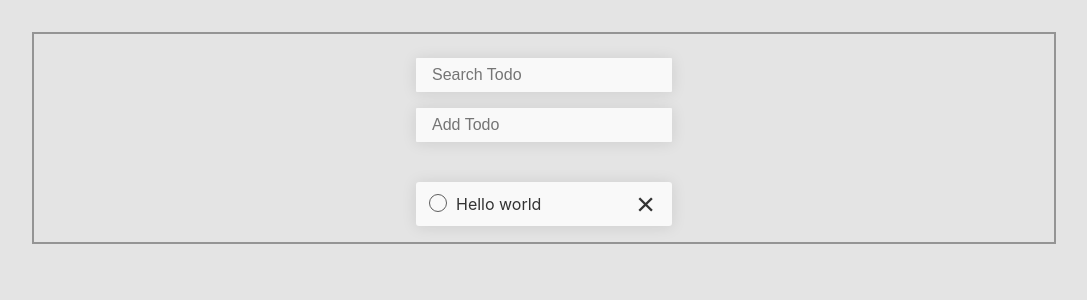
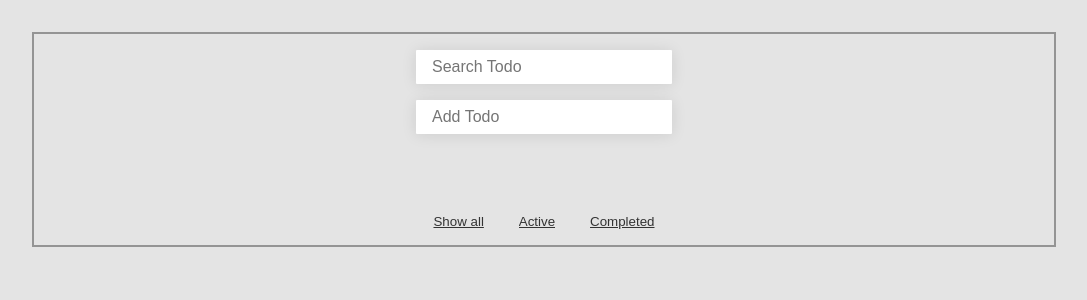
Before and after one commit to ArifSanaullah/TODO-with-redux, a React (Create React App) app: page / in a window 1280 px wide. Shown: the top 300 px of the page, without its empty margins (96-1183 px from the left). Built offline with nearby package versions, Linux system fonts and the light colour scheme.

Commit message:
Added visibilityFilters and fixed few style errors

```diff
--- a/src/actionTypes/index.js
+++ b/src/actionTypes/index.js
@@ -6,3 +6,6 @@ export const editTodo = actionTypes.EDIT_TODO;
 export const searchTodo = actionTypes.SEARCH_TODO;
 export const changeHandler = actionTypes.HANDLE_CHANGE;
 export const handleCompleted = actionTypes.HANDLE_COMPLETED;
+export const showAll = actionTypes.SHOW_ALL;
+export const showActive = actionTypes.SHOW_ACTIVE;
+export const showCompleted = actionTypes.SHOW_COMPLETED;
--- a/src/actions/index.js
+++ b/src/actions/index.js
@@ -4,12 +4,15 @@ export const addTodo = (e) => {
   return {
     type: actionTypes.addTodo,
     whichKey: e.which,
-    payload: { todo: {value: e.target.value} }
+    payload: { todo: { value: e.target.value } }
   };
 };
 
 export const changeHandler = (e, todo) => {
-  return { type: actionTypes.changeHandler, payload: { todo: { ...todo, value: e.target.value} } };
+  return {
+    type: actionTypes.changeHandler,
+    payload: { todo: { ...todo, value: e.target.value } }
+  };
 };
 
 export const deleteTodo = (todoid) => {
@@ -29,3 +32,24 @@ export const handleCompleted = (todo) => {
     payload: { ...todo }
   };
 };
+
+export const showAll = (todos) => {
+  return {
+    type: actionTypes.showAll,
+    payload: { todos }
+  };
+};
+
+export const showActive = (todos) => {
+  return {
+    type: actionTypes.showActive,
+    payload: { todos }
+  };
+};
+
+export const showCompleted = (todos) => {
+  return {
+    type: actionTypes.showCompleted,
+    payload: { todos }
+  };
+};
--- a/src/components/Input.component/Input.component.jsx
+++ b/src/components/Input.component/Input.component.jsx
@@ -10,7 +10,8 @@ const Input = (props) => {
     changeHandler,
     clickHandler,
     keyDownHandler,
-    checked
+    checked,
+    classname
   } = props;
   return (
     <input
@@ -21,7 +22,7 @@ const Input = (props) => {
       onKeyDown={keyDownHandler}
       onChange={changeHandler}
       defaultChecked={checked}
-      className="input"
+      className={classname}
     />
   );
 };
--- a/src/components/Todo.component/Todo.component.jsx
+++ b/src/components/Todo.component/Todo.component.jsx
@@ -10,12 +10,18 @@ function Todo(props) {
       <Input
         type="checkbox"
         checked={todo.completed}
+        classname="inputCheckbox"
         clickHandler={() => props.dispatch(actions.handleCompleted(todo))}
       />
       <span className={`${todo.completed && "completedTodoItem"} todoText`}>
         {todo.value}
       </span>
-      <Input todoValue="&#xd7;" type="button" clickHandler={deleteHandler}>Delete Todo</Input>
+      <Input
+        todoValue="&#xd7;"
+        classname="inputBtn"
+        type="button"
+        clickHandler={deleteHandler}
+      />
     </li>
   );
 }
--- a/src/components/Todos.component/Todos.component.jsx
+++ b/src/components/Todos.component/Todos.component.jsx
@@ -6,24 +6,21 @@ import * as actions from "../../actions";
 
 class Todos extends Component {
   render() {
-    const { renderedTodos, todo, dispatch } = this.props;
-    const {
-      addTodo,
-      searchTodo,
-      deleteTodo,
-      changeHandler
-    } = actions;
+    const { renderedTodos, todos, todo, dispatch } = this.props;
+    const { addTodo, searchTodo, deleteTodo, changeHandler } = actions;
     return (
       <div className="todosListContainer">
         <div className="header">
           <Input
             placeholder="Search Todo"
             type="search"
+            classname="inputText"
             changeHandler={(e) => dispatch(searchTodo(e))}
           />
           <Input
             placeholder="Add Todo"
             type="text"
+            classname="inputSearch"
             todoValue={todo.value}
             keyDownHandler={(e) => dispatch(addTodo(e))}
             changeHandler={(e) => dispatch(changeHandler(e, todo))}
@@ -41,6 +38,26 @@ class Todos extends Component {
               ))}
           </ul>
         </div>
+        <div className="footer">
+          <Input
+            type="button"
+            classname="inputLink"
+            todoValue="Show all"
+            clickHandler={() => dispatch(actions.showAll(todos))}
+          />
+          <Input
+            type="button"
+            classname="inputLink"
+            todoValue="Active"
+            clickHandler={() => dispatch(actions.showActive(todos))}
+          />
+          <Input
+            type="button"
+            classname="inputLink"
+            todoValue="Completed"
+            clickHandler={() => dispatch(actions.showCompleted(todos))}
+          />
+        </div>
       </div>
     );
   }
--- a/src/constants/index.js
+++ b/src/constants/index.js
@@ -4,3 +4,6 @@ export const SEARCH_TODO = "SEARCH_TODO";
 export const EDIT_TODO = "EDIT_TODO";
 export const HANDLE_CHANGE = "HANDLE_CHANGE";
 export const HANDLE_COMPLETED = "HANDLE_COMPLETED";
+export const SHOW_ALL = "SHOW_ALL";
+export const SHOW_ACTIVE = "SHOW_ACTIVE";
+export const SHOW_COMPLETED = "SHOW_COMPLETED";
--- a/src/index.css
+++ b/src/index.css
@@ -57,7 +57,7 @@ code {
   width: 100%;
   background-color: #f9f9f9;
   border-radius: 3px;
-  padding: 0.2rem 0.5rem;
+  padding: 0.5rem 0.8rem;
   box-shadow: 0px 1px 15px rgba(0, 0, 0, 0.1);
 }
 
@@ -79,8 +79,8 @@ code {
   background-color: #f9f9f9;
 }
 
-.input[type="text"],
-.input[type="search"] {
+.inputText,
+.inputSearch {
   padding: 0.5rem 0.3rem;
   border-radius: 1px;
   border: none;
@@ -92,7 +92,11 @@ code {
   box-shadow: 0px 1px 15px rgba(0, 0, 0, 0.1);
 }
 
-.input[type="checkbox"] {
+.inputText {
+  margin-bottom: 1rem;
+}
+
+.inputCheckbox {
   padding: 0;
   padding-left: 0;
   position: relative;
@@ -100,17 +104,18 @@ code {
   height: 1rem;
   visibility: hidden;
   cursor: pointer;
+  margin-right: 0.5rem;
 }
 
-.input[type="checkbox"]::before,
-.input[type="checkbox"]::after {
+.inputCheckbox::before,
+.inputCheckbox::after {
   content: "";
   display: block;
   position: absolute;
   border-radius: 50%;
 }
 
-.input[type="checkbox"]::before {
+.inputCheckbox::before {
   width: 1rem;
   height: 1rem;
   top: -2px;
@@ -119,7 +124,7 @@ code {
   visibility: visible;
 }
 
-.input[type="checkbox"]::after {
+.inputCheckbox::after {
   top: 2px;
   left: 1px;
   width: 0.7rem;
@@ -127,11 +132,11 @@ code {
   background-color: #333333;
 }
 
-.input[type="checkbox"]:checked::after {
+.inputCheckbox:checked::after {
   visibility: visible;
 }
 
-.input[type="button"] {
+.inputBtn {
   background: none;
   border: 1px solid transparent;
   cursor: pointer;
@@ -142,3 +147,21 @@ code {
   font-size: 2rem;
   outline: none;
 }
+
+.footer {
+  width: 16rem;
+  display: flex;
+  align-items: center;
+  justify-content: space-around;
+  margin: 0 auto;
+  margin-top: 3rem;
+}
+
+.inputLink {
+  background: transparent;
+  border: none;
+  text-decoration: underline;
+  color: #333333;
+  cursor: pointer;
+  outline: none;
+}
--- a/src/reducers/index.js
+++ b/src/reducers/index.js
@@ -4,6 +4,9 @@ import deleteTodo from "./deleteTodo.reducer";
 import changeHandler from "./changeHandler.reducer";
 import searchTodo from "./searchTodo.reducer";
 import handleCompleted from "./handleCompleted.reducer";
+import showAll from "./showAll.reducer";
+import showActive from "./showActive.reducer";
+import showCompleted from "./showCompleted.reducer";
 
 const initialState = {
   todo: {
@@ -12,11 +15,7 @@ const initialState = {
     id: Date.now()
   },
   todos: [],
-  renderedTodos: [{
-    value: "Hello world",
-    completed: false,
-    id: Date.now()
-  },]
+  renderedTodos: []
 };
 
 const reducer = (state = initialState, action) => {
@@ -36,6 +35,15 @@ const reducer = (state = initialState, action) => {
     case actionTypes.handleCompleted:
       return handleCompleted(state, action);
 
+    case actionTypes.showAll:
+      return showAll(state, action);
+
+    case actionTypes.showActive:
+      return showActive(state, action);
+
+    case actionTypes.showCompleted:
+      return showCompleted(state, action);
+
     default:
       return state;
   }
--- /dev/null
+++ b/src/reducers/showActive.reducer.js
@@ -0,0 +1,3 @@
+export default function (state, action) {
+    return {...state, renderedTodos: action.payload.todos.filter(todo => !todo.completed) };
+}
--- /dev/null
+++ b/src/reducers/showAll.reducer.js
@@ -0,0 +1,3 @@
+export default function (state, action) {
+    return { ...state, renderedTodos: action.payload.todos };
+}
--- /dev/null
+++ b/src/reducers/showCompleted.reducer.js
@@ -0,0 +1,3 @@
+export default function (state, action) {
+    return { ...state, renderedTodos: action.payload.todos.filter(todo => todo.completed) };
+}
```
Lines whose indentation alone changed are shown as unchanged.
